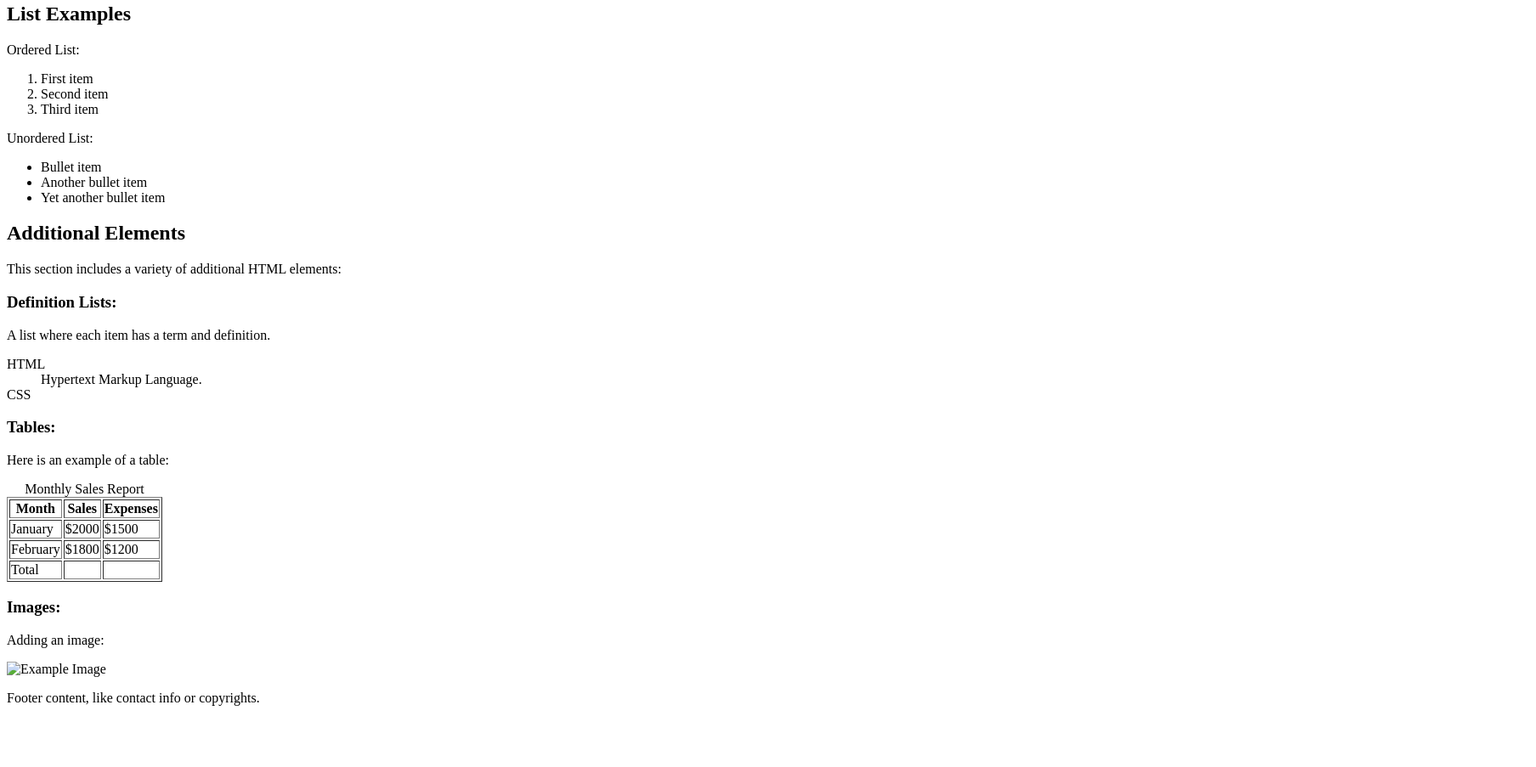
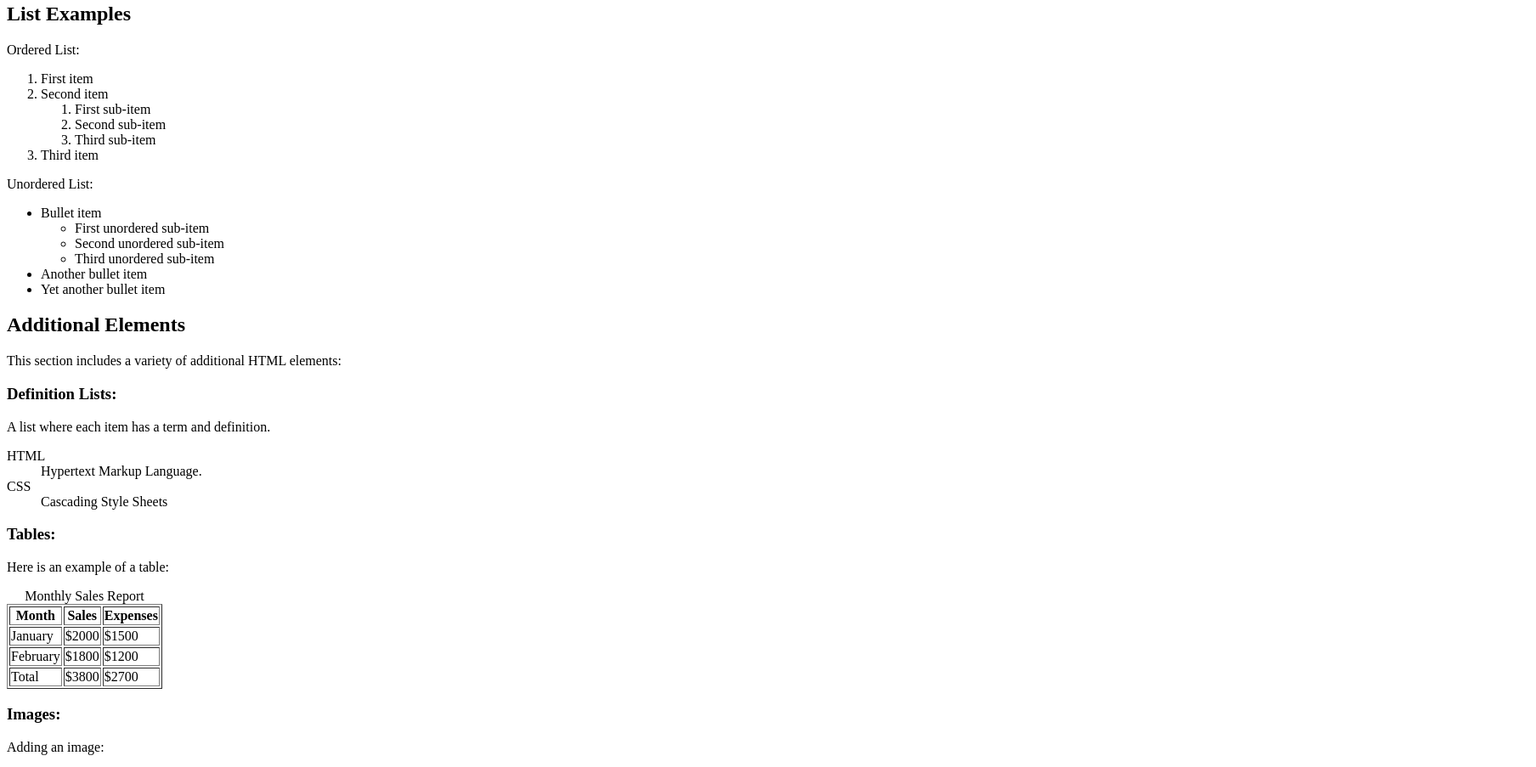
Before and after one commit to Maziliu/Lab2, a plain HTML site: page news.html in a window 1280 px wide. Shown: the part 338-1241 px from the top of the page at 85% size, 1808 px wide, since content can reach past the window. Before the commit the page ends 1185 px from the top, so only its background shows below. Drawn offline with Linux system fonts and the light colour scheme.

Commit message:
Final changes to news.html

```diff
--- a/news.html
+++ b/news.html
@@ -12,7 +12,13 @@ Description : A simple HTML file.
 <head>
     <title>Comprehensive HTML Page</title>
 	<!--Copy and paste remaining tags of the head section from images.html file.-->
-</head>
+    <title>Image Demonstration</title>
+    <meta charset="UTF-8">
+    <meta name="description" content="An HTML example with img tags">
+    <meta name="keywords" content="HTML, Web Development, Example, img">
+    <meta name="author" content="Your Name">
+    <link rel="shortcut icon" href="favicon.ico" type="image/x-icon">
+    </head>
 <body>
 
     <header>
@@ -31,7 +37,7 @@ Description : A simple HTML file.
         <article>
             <h2>Article Title</h2>
 
-			<p>This is a paragraph in an article section. It demonstrates text formatting, like bold, italic, and marked text.</p>
+			<p>This is a paragraph in an article section. It demonstrates text formatting, like <b>bold</b>, <i>italic</i>, and <marked>marked text</marked>.</p>
 			<!-- To emphasize specific words in the paragraph, apply appropriate HTML tags:
 			<strong> or <b> for bold text,
 			<em> or <i> for italic text, and
@@ -53,12 +59,22 @@ Description : A simple HTML file.
             <li>First item</li>
             <li>Second item</li>
 			<!--Make a sub-ordered list here-->
+            <ol>
+                <li>First sub-item</li>
+                <li>Second sub-item</li>
+                <li>Third sub-item</li>
+            </ol>
             <li>Third item</li>
         </ol>
         <p>Unordered List:</p>
         <ul>
             <li>Bullet item</li>
 			<!--Make a sub-unordered list here-->
+            <ul>
+                <li>First unordered sub-item</li>
+                <li>Second unordered sub-item</li>
+                <li>Third unordered sub-item</li>
+            </ul>
             <li>Another bullet item</li>
             <li>Yet another bullet item</li>
         </ul>
@@ -74,7 +90,7 @@ Description : A simple HTML file.
             <dt>HTML</dt>
             <dd>Hypertext Markup Language.</dd>
 			<dt>CSS</dt>
-            <dd><!--Add CSS definition here--></dd>
+            <dd><!--Add CSS definition here--> Cascading Style Sheets</dd>
         </dl>
 
 
@@ -104,21 +120,22 @@ Description : A simple HTML file.
 			<tfoot>
 				<tr>
 					<td>Total</td>
-					<td><!--Put column total here--></td>
-					<td><!--Put column total here--></td>
+					<td><!--Put column total here--> $3800</td>
+					<td><!--Put column total here--> $2700</td>
 				</tr>
 			</tfoot>
         </table>
 
 		<h3>Images:</h3>
         <p>Adding an image:</p>
-        <img src="example.jpg" alt="Example Image"> <!--Fix addressing issue-->
+        <img src="images/example.jpg" alt="Example Image"> <!--Fix addressing issue-->
     </section>
 
     <footer>
-        <p>Footer content, like contact info or copyrights.</p>
+        <!-- <p>Footer content, like contact info or copyrights.</p> -->
 		<!--Comment out the above p tag and add a new p tag under this comment.
 			The new p tag must contain {Copy right + your names}.-->
+        <p>MIT Licence Martin Liu</p>
     </footer>
 </body>
 </html>
```
